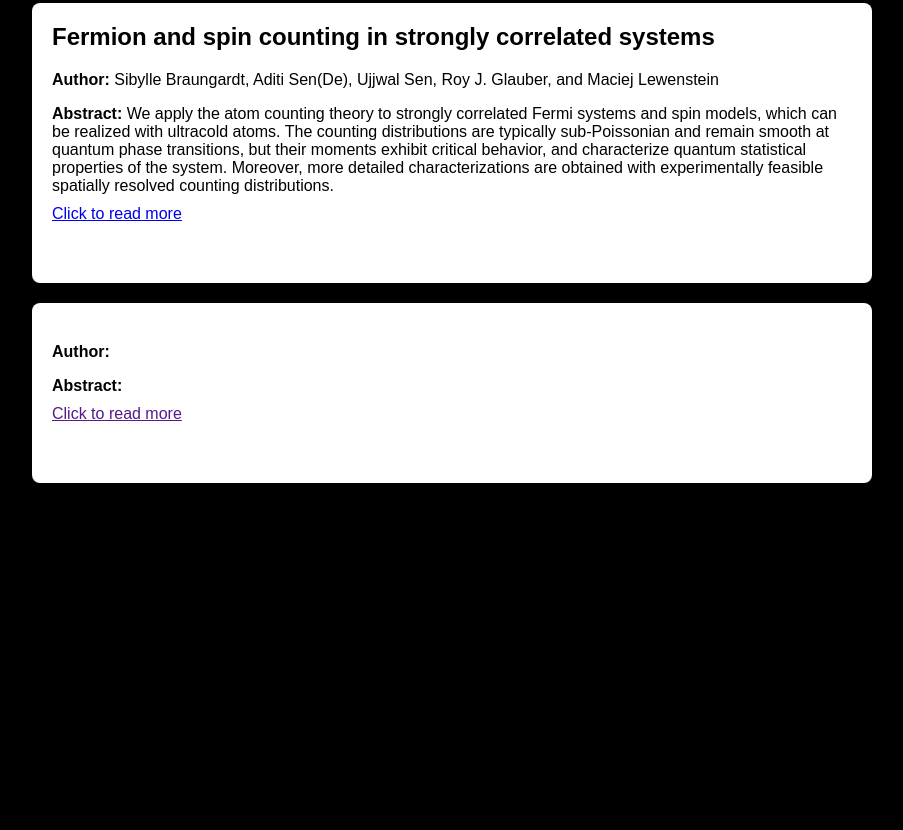
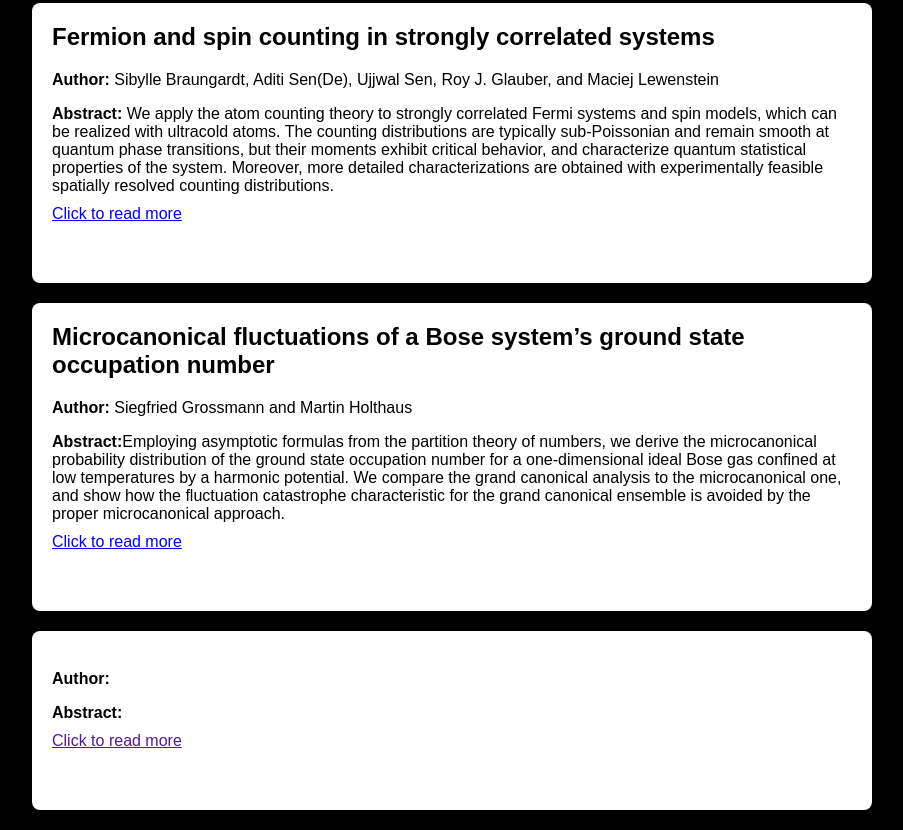
Before and after one commit to lethargic-rabbit/as-hri, a plain HTML site: page hr_formula.html in a window 1280 px wide. Shown: the part 791-1621 px from the top of the page, without its empty margins (188-1091 px from the left). Before the commit the page ends 1294 px from the top, so only its background shows below. Drawn offline with Linux system fonts and the light colour scheme.

Commit message:
Update hr_formula.html

```diff
--- a/hr_formula.html
+++ b/hr_formula.html
@@ -74,6 +74,17 @@
     </div>
     <div class="container">
         <div class="part">
+            <h2>Microcanonical fluctuations of a Bose system’s ground state occupation number</h2>
+            <p><strong>Author:</strong> Siegfried Grossmann and Martin Holthaus</p>
+            <p><strong>Abstract:</strong>Employing asymptotic formulas from the partition theory of numbers, we derive the microcanonical probability distribution of the ground state occupation number for a one-dimensional ideal Bose gas confined at low
+temperatures by a harmonic potential. We compare the grand canonical analysis to the microcanonical one, and
+show how the fluctuation catastrophe characteristic for the grand canonical ensemble is avoided by the proper
+microcanonical approach. </p>
+            <a href="https://journals.aps.org/pre/pdf/10.1103/PhysRevE.54.3495">Click to read more</a>
+        </div>
+    </div>
+    <div class="container">
+        <div class="part">
             <h2></h2>
             <p><strong>Author:</strong> </p>
             <p><strong>Abstract:</strong> </p>
```
